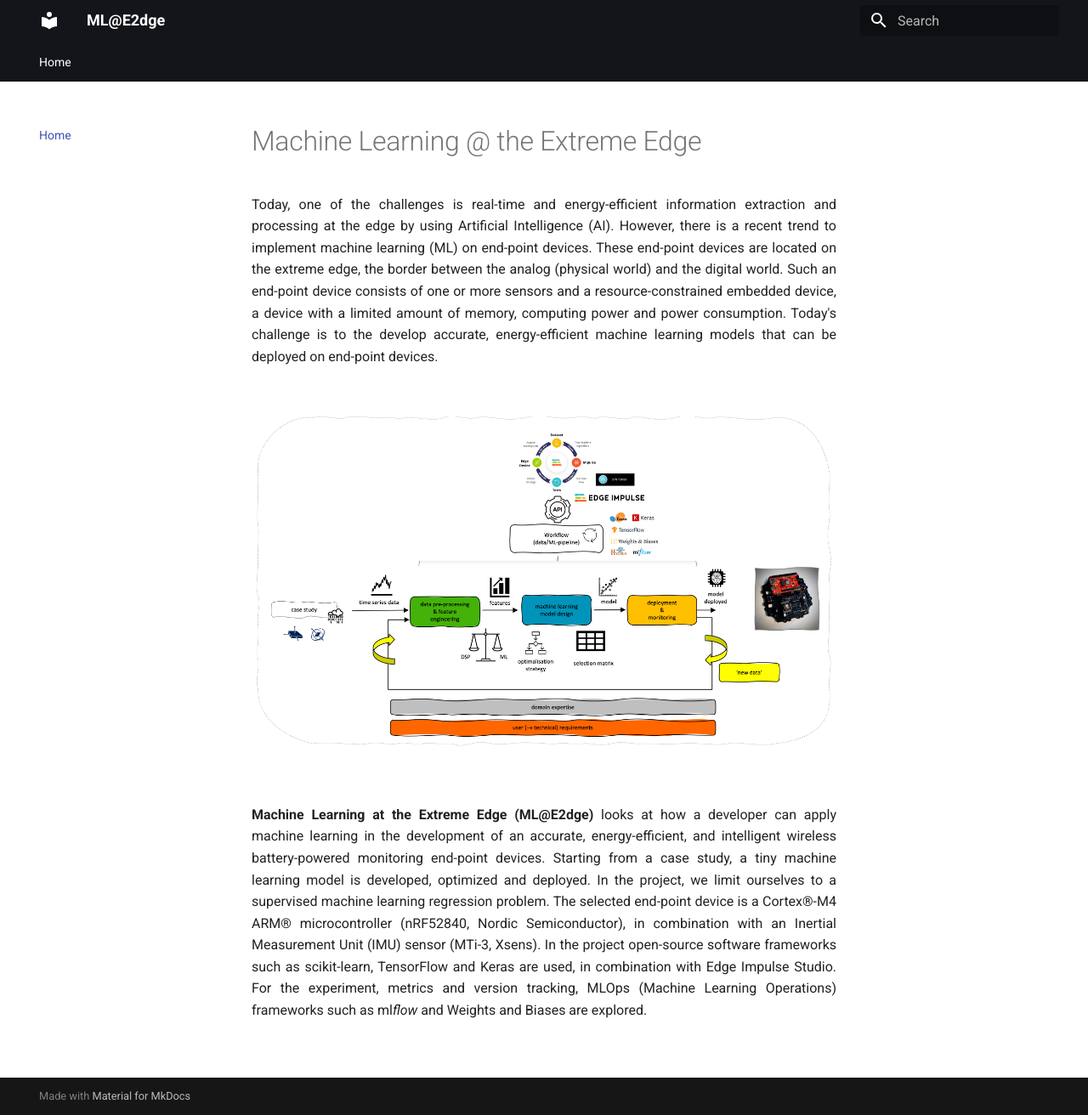
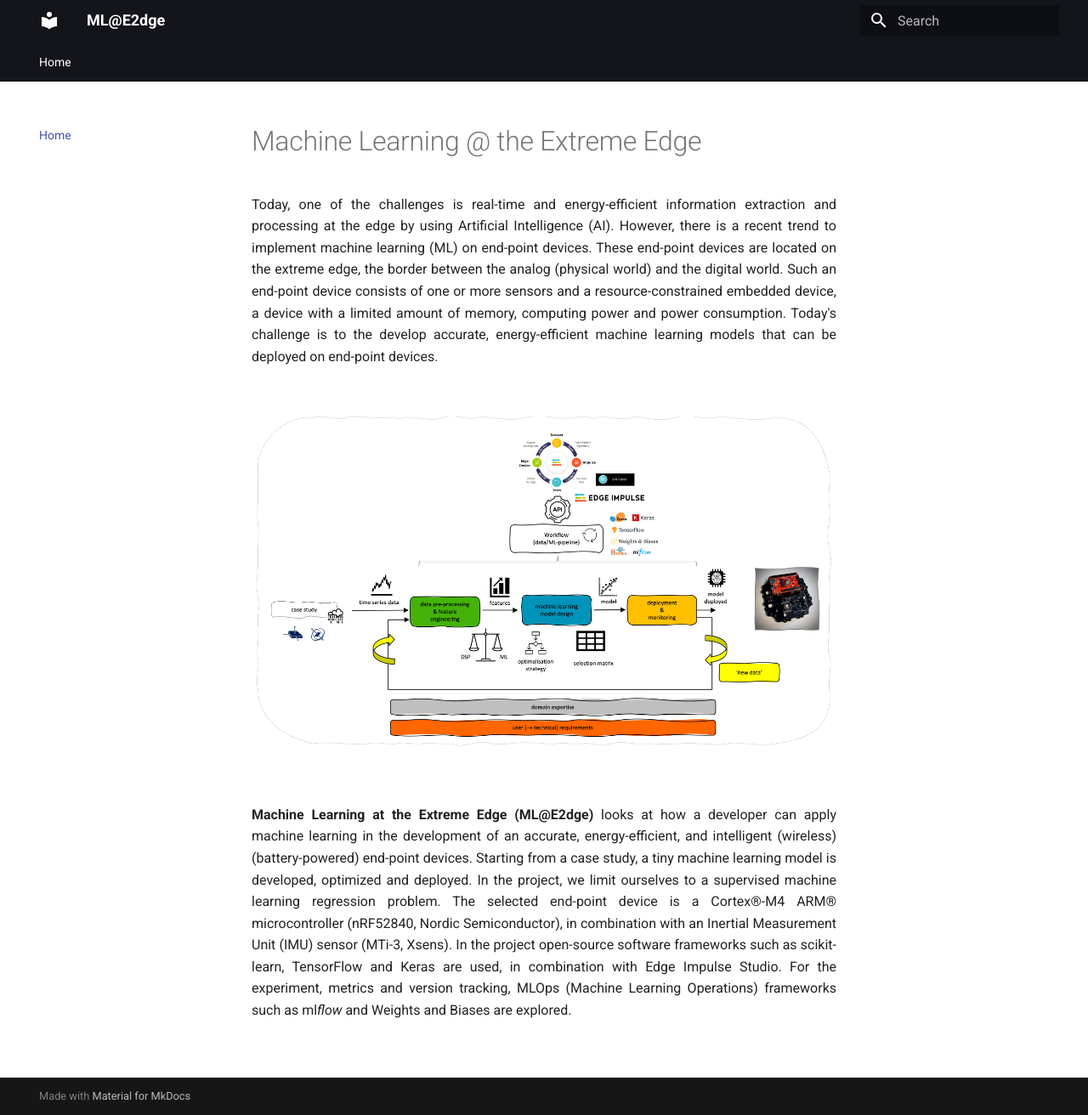
Before and after one commit to MLatE2dge/MLatE2dge.github.io, an MkDocs documentation site: the page built from docs/index.md, in a window 1280 px wide and 1312 px high. Shown: the whole window at 85% size. Built offline with MkDocs 1.6.1 and Material for MkDocs 9.7.7, drawn with Linux system fonts in a browser that asks for light colours.

Commit message:
Update index.md

```diff
--- a/docs/index.md
+++ b/docs/index.md
@@ -8,6 +8,6 @@
 
 <br>
 
-<div style="text-align: justify"> <b>Machine Learning at the Extreme Edge (ML@E2dge)</b> looks at how a developer can apply machine learning in the development of an accurate, energy-efficient, and intelligent wireless battery-powered monitoring end-point devices. Starting from a case study, a tiny machine learning model is developed, optimized and deployed. In the project, we limit ourselves to a supervised machine learning regression problem. The selected end-point device is a Cortex®-M4 ARM® microcontroller (nRF52840, Nordic Semiconductor), in combination with an Inertial Measurement Unit (IMU) sensor (MTi-3, Xsens). In the project open-source software frameworks such as scikit-learn, TensorFlow and Keras are used, in combination with Edge Impulse Studio. For the experiment, metrics and version tracking, MLOps (Machine Learning Operations) frameworks such as ml<i>flow</i> and Weights and Biases are explored.</div>
+<div style="text-align: justify"> <b>Machine Learning at the Extreme Edge (ML@E2dge)</b> looks at how a developer can apply machine learning in the development of an accurate, energy-efficient, and intelligent (wireless) (battery-powered) end-point devices. Starting from a case study, a tiny machine learning model is developed, optimized and deployed. In the project, we limit ourselves to a supervised machine learning regression problem. The selected end-point device is a Cortex®-M4 ARM® microcontroller (nRF52840, Nordic Semiconductor), in combination with an Inertial Measurement Unit (IMU) sensor (MTi-3, Xsens). In the project open-source software frameworks such as scikit-learn, TensorFlow and Keras are used, in combination with Edge Impulse Studio. For the experiment, metrics and version tracking, MLOps (Machine Learning Operations) frameworks such as ml<i>flow</i> and Weights and Biases are explored.</div>
 
 <br>
```
